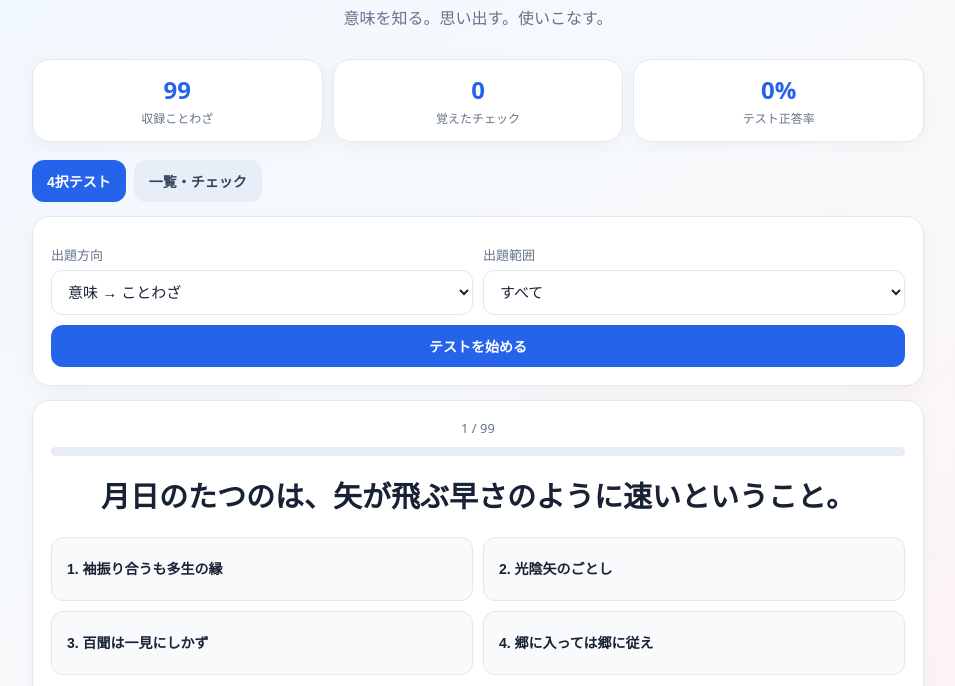
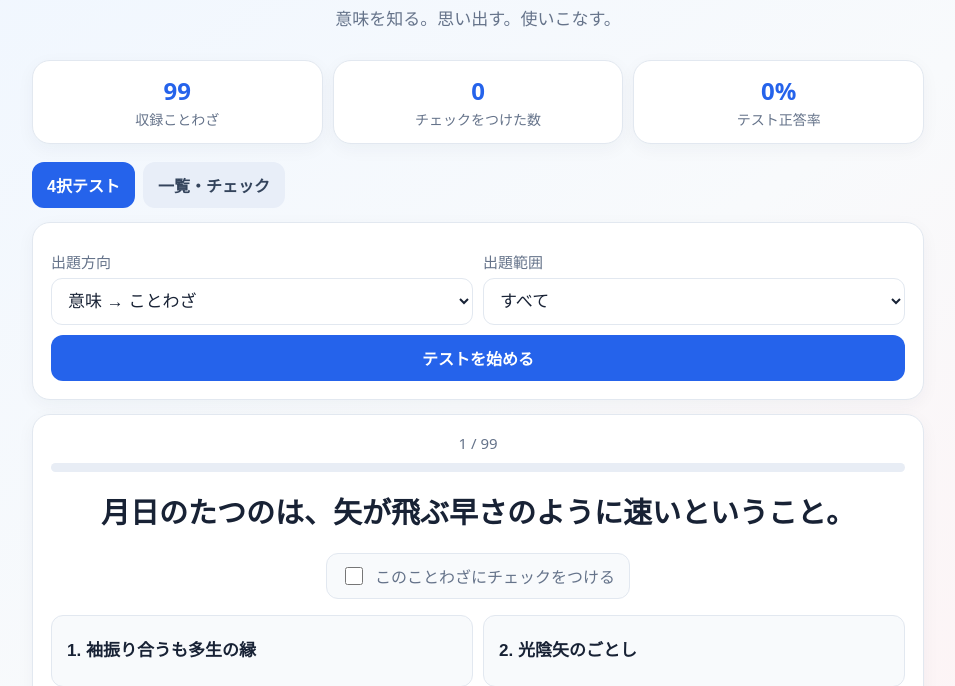
Before and after one commit to aoim0410-rgb/KOTOWAZA, a plain HTML site: page index.html in a window 1280 px wide. Both pictures are taken after a click on the button "テストを始める". Shown: the part 82-768 px from the top of the page, without its empty margins (162-1117 px from the left). Drawn offline with Linux system fonts and the light colour scheme.

Commit message:
Update index.html

```diff
--- a/index.html
+++ b/index.html
@@ -6,16 +6,17 @@
 <title>ことわざ攻略</title>
 <style>
 :root{--bg:#f4f7fb;--panel:#fff;--ink:#182235;--muted:#65738a;--blue:#2563eb;--line:#e2e8f0;--good:#15803d;--bad:#dc2626}
-*{box-sizing:border-box}body{margin:0;background:linear-gradient(145deg,#eff6ff,#f8fafc 48%,#fff1f2);color:var(--ink);font-family:system-ui,-apple-system,"Noto Sans JP",sans-serif}
+*{box-sizing:border-box}body{margin:0;background:linear-gradient(145deg,#eff6ff,#f8fafc 48%,#fff1f2);color:var(--ink);font-family:system-ui,-apple-system,"Noto Sans JP",sans-serif;font-size:17px}
 header{padding:26px 18px 18px;text-align:center}h1{margin:0;font-size:clamp(25px,5vw,36px);letter-spacing:.04em}header p{margin:8px 0 0;color:var(--muted)}
-main{max-width:920px;margin:auto;padding:0 14px 50px}.stats{display:grid;grid-template-columns:repeat(3,1fr);gap:10px;margin:12px 0 18px}.stat,.panel{background:var(--panel);border:1px solid var(--line);border-radius:18px;box-shadow:0 5px 18px #1e293b0b}.stat{padding:13px;text-align:center}.stat b{display:block;font-size:24px;color:var(--blue)}.stat span{font-size:12px;color:var(--muted)}
-nav{display:flex;gap:8px;flex-wrap:wrap;margin-bottom:14px}.tab,button{border:0;border-radius:12px;padding:11px 15px;font-weight:700;font-size:14px;cursor:pointer}.tab{background:#e8eef8;color:#34445c}.tab.active{background:var(--blue);color:white}
+main{max-width:920px;margin:auto;padding:0 14px 50px}.stats{display:grid;grid-template-columns:repeat(3,1fr);gap:10px;margin:12px 0 18px}.stat,.panel{background:var(--panel);border:1px solid var(--line);border-radius:18px;box-shadow:0 5px 18px #1e293b0b}.stat{padding:13px;text-align:center}.stat b{display:block;font-size:24px;color:var(--blue)}.stat span{font-size:14px;color:var(--muted)}
+nav{display:flex;gap:8px;flex-wrap:wrap;margin-bottom:14px}.tab,button{border:0;border-radius:12px;padding:11px 15px;font-weight:700;font-size:16px;cursor:pointer}.tab{background:#e8eef8;color:#34445c}.tab.active{background:var(--blue);color:white}
 .panel{padding:18px;margin-bottom:14px}.hidden{display:none!important}.muted{color:var(--muted)}.row{display:flex;gap:10px;align-items:center;flex-wrap:wrap}.row>*{flex:1}.primary{background:var(--blue);color:white}.secondary{background:#eaf0fa;color:#26364f}.danger{background:#fff0f0;color:#b91c1c}button:disabled{opacity:.45;cursor:not-allowed}
-select,input{width:100%;padding:12px;border:1px solid var(--line);border-radius:11px;background:white;color:var(--ink);font-size:15px}.field{margin:10px 0}.field label{display:block;font-size:13px;color:var(--muted);margin:0 0 6px}
-.question{font-size:clamp(21px,4vw,29px);font-weight:800;line-height:1.55;margin:18px 0;text-align:center;white-space:pre-wrap}.qmeta{text-align:center;color:var(--muted);font-size:13px}.choices{display:grid;grid-template-columns:1fr 1fr;gap:10px}.choice{background:#f8fafc;border:1px solid var(--line);text-align:left;min-height:64px;line-height:1.45;color:var(--ink)}.choice.correct{background:#dcfce7;border:2px solid #22c55e}.choice.wrong{background:#fee2e2;border:2px solid #ef4444}
+select,input{width:100%;padding:12px;border:1px solid var(--line);border-radius:11px;background:white;color:var(--ink);font-size:17px}.field{margin:10px 0}.field label{display:block;font-size:15px;color:var(--muted);margin:0 0 6px}
+.quiz-check{display:flex;align-items:center;justify-content:center;gap:9px;margin:0 auto 16px;padding:10px 14px;width:fit-content;border:1px solid var(--line);border-radius:12px;background:#f8fafc;color:var(--muted);font-size:16px;cursor:pointer}.quiz-check input{width:18px;height:18px;accent-color:var(--blue)}
+.question{font-size:clamp(21px,4vw,29px);font-weight:800;line-height:1.55;margin:18px 0;text-align:center;white-space:pre-wrap}.qmeta{text-align:center;color:var(--muted);font-size:15px}.choices{display:grid;grid-template-columns:1fr 1fr;gap:10px}.choice{background:#f8fafc;border:1px solid var(--line);text-align:left;min-height:72px;line-height:1.55;color:var(--ink);font-size:17px;padding:15px}.choice.correct{background:#dcfce7;border:2px solid #22c55e}.choice.wrong{background:#fee2e2;border:2px solid #ef4444}
 .feedback{padding:13px;border-radius:12px;margin-top:13px;line-height:1.6}.feedback.ok{background:#ecfdf5;color:#166534}.feedback.ng{background:#fff1f2;color:#9f1239}
 .progress{height:9px;background:#e8edf5;border-radius:99px;overflow:hidden;margin:10px 0}.progress>div{height:100%;background:linear-gradient(90deg,#2563eb,#ec4899);width:0}
-.listhead{display:flex;gap:10px;align-items:center;justify-content:space-between;flex-wrap:wrap}.items{display:grid;gap:8px;margin-top:12px}.item{border:1px solid var(--line);border-radius:13px;padding:12px;display:grid;grid-template-columns:auto 1fr;gap:10px;align-items:start;background:#fff}.item input{width:19px;height:19px;margin-top:3px;accent-color:var(--blue)}.item strong{display:block;margin-bottom:4px}.item p{margin:0;color:#536176;font-size:14px;line-height:1.55}.item.done{background:#f0fdf4}.item.done strong{text-decoration:line-through;color:#64748b}.small{font-size:12px;color:var(--muted)}
+.listhead{display:flex;gap:10px;align-items:center;justify-content:space-between;flex-wrap:wrap}.items{display:grid;gap:8px;margin-top:12px}.item{border:1px solid var(--line);border-radius:13px;padding:12px;display:grid;grid-template-columns:auto 1fr;gap:10px;align-items:start;background:#fff}.item strong{font-size:17px}.item input{width:21px;height:19px;margin-top:3px;accent-color:var(--blue)}.item strong{display:block;margin-bottom:4px}.item p{margin:0;color:#536176;font-size:16px;line-height:1.55}.item.done{background:#f0fdf4}.item.done strong{text-decoration:line-through;color:#64748b}.small{font-size:14px;color:var(--muted)}
 @media(max-width:560px){.choices{grid-template-columns:1fr}.stats{gap:7px}.stat{padding:10px 4px}.stat b{font-size:21px}.panel{padding:14px}.tab{flex:1;padding:10px 7px}}
 </style>
 </head>
@@ -24,7 +25,7 @@ select,input{width:100%;padding:12px;border:1px solid var(--line);border-radius:
 <main>
  <section class="stats">
   <div class="stat"><b id="total">0</b><span>収録ことわざ</span></div>
-  <div class="stat"><b id="learned">0</b><span>覚えたチェック</span></div>
+  <div class="stat"><b id="learned">0</b><span>チェックをつけた数</span></div>
   <div class="stat"><b id="rate">0%</b><span>テスト正答率</span></div>
  </section>
  <nav>
@@ -42,6 +43,7 @@ select,input{width:100%;padding:12px;border:1px solid var(--line);border-radius:
   <div class="panel hidden" id="quizbox">
    <div class="qmeta" id="counter">1 / 10</div><div class="progress"><div id="bar"></div></div>
    <div class="question" id="question"></div>
+   <label class="quiz-check"><input type="checkbox" id="questionCheck"> このことわざにチェックをつける</label>
    <div class="choices" id="choices"></div>
    <div id="feedback" class="hidden"></div>
    <div class="row" style="margin-top:14px"><button class="secondary" id="quit">中断する</button><button class="primary" id="next" disabled>次の問題</button></div>
@@ -101,6 +103,8 @@ function showQ(){
  const x=pool[pos],dir=$('direction').value;
  $('counter').textContent=`${pos+1} / ${pool.length}`;$('bar').style.width=(pos/pool.length*100)+'%';
  $('question').textContent=dir==='m2p'?x.m:x.p;
+ $('questionCheck').checked=checked.has(x.p);
+ $('questionCheck').onchange=()=>{ $('questionCheck').checked?checked.add(x.p):checked.delete(x.p); save(); };
  const answer=dir==='m2p'?x.p:x.m;
  let opts=[answer];
  while(opts.length<4){let candidate=pool[Math.floor(Math.random()*pool.length)];let val=dir==='m2p'?candidate.p:candidate.m;if(!opts.includes(val))opts.push(val)}
```
